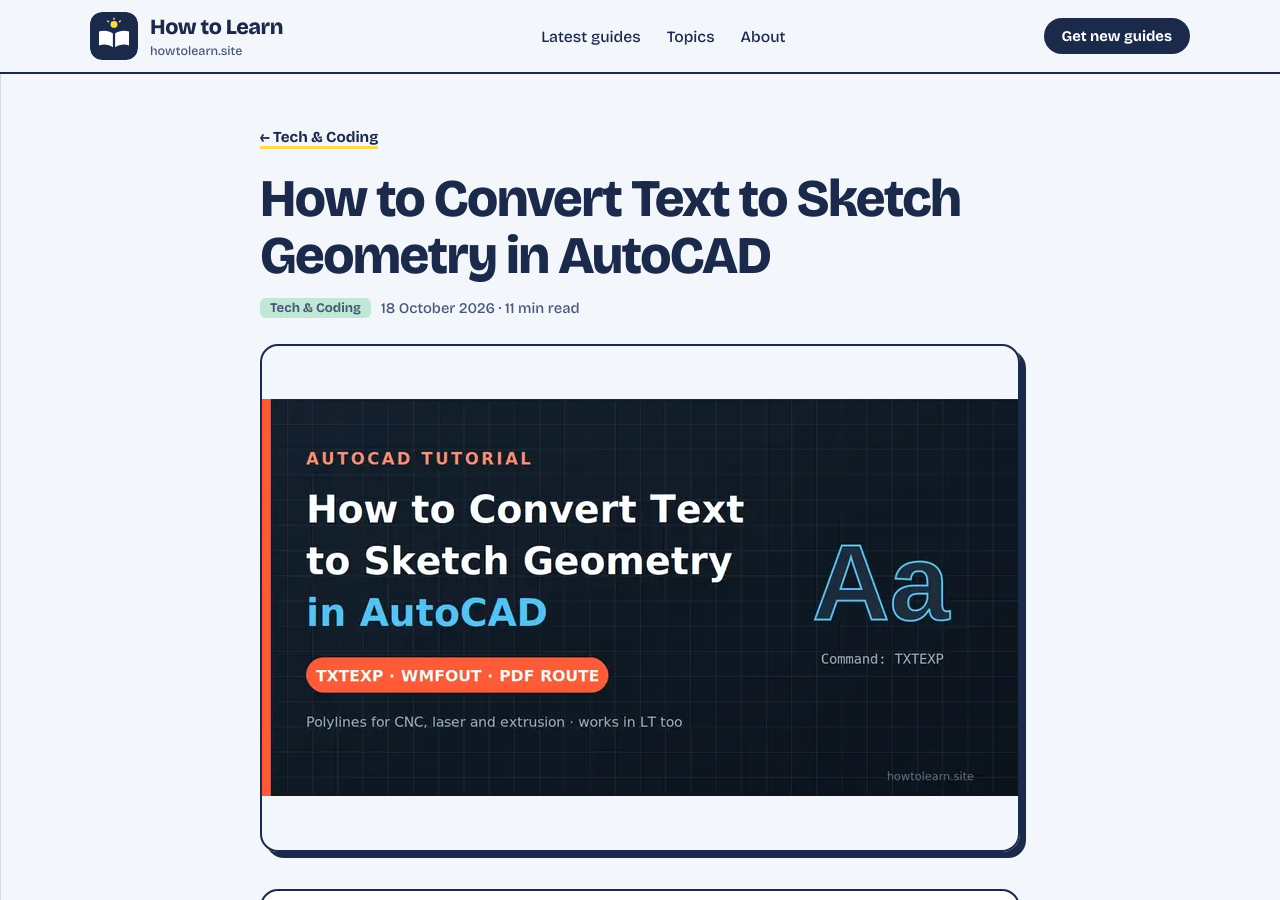
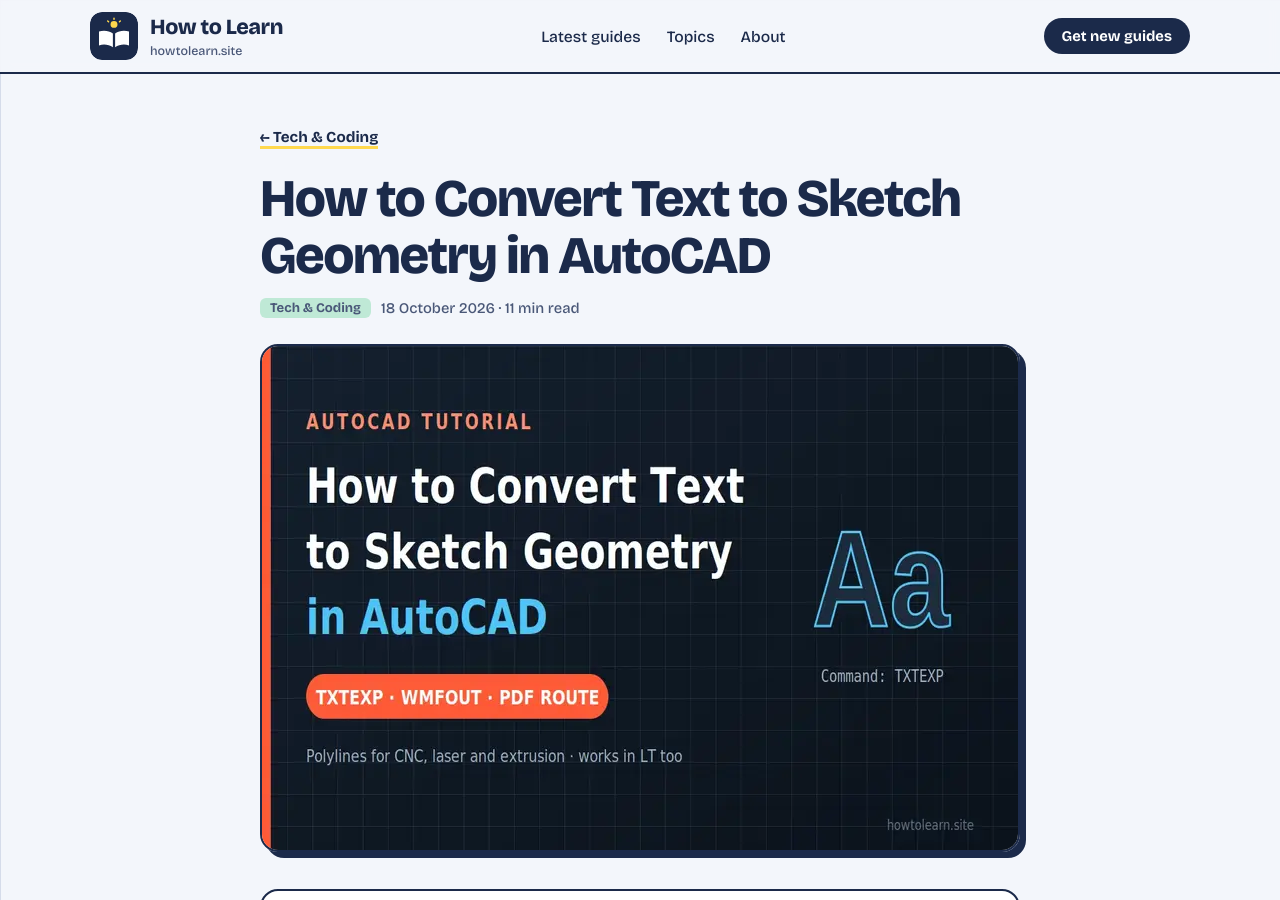
Before and after one commit to mehuls-ER7/mehuls-ER7.github.io, a Jekyll site: the page built from _posts/2026-10-18-how-to-convert-text-to-sketch-geometry-in-autocad.md, in a window 1280 px wide and 900 px high. Built offline with Jekyll 4.4.1, drawn with Linux system fonts in a browser that asks for light colours.

Commit message:
Update 2026-10-18-how-to-convert-text-to-sketch-geometry-in-autocad.md

```diff
--- a/_posts/2026-10-18-how-to-convert-text-to-sketch-geometry-in-autocad.md
+++ b/_posts/2026-10-18-how-to-convert-text-to-sketch-geometry-in-autocad.md
@@ -3,7 +3,7 @@
 date: 2026-10-18
 category: tech
 description: "Learn how to convert text to sketch geometry in AutoCAD with TXTEXP, WMFOUT/WMFIN or the PDF route, plus fixes for LT, curves and CNC."
-image: "/images/convert-text-to-sketch-geometry-autocad1.webp"
+image: "/images/convert-text-to-sketch-geometry-autocad-2.webp"
 ---
 
 You typed a name, a logo or a part number into your drawing. It looks perfect on screen. Then you send it to the laser cutter, or try to extrude it, and nothing happens. The machine ignores it, or the software complains that there's no usable geometry.
```
